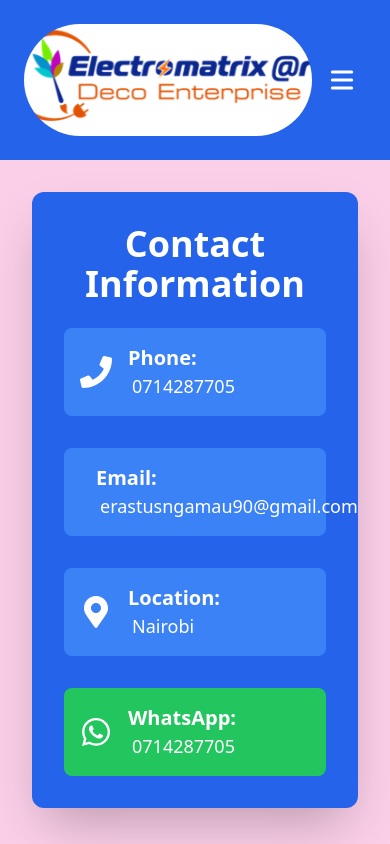
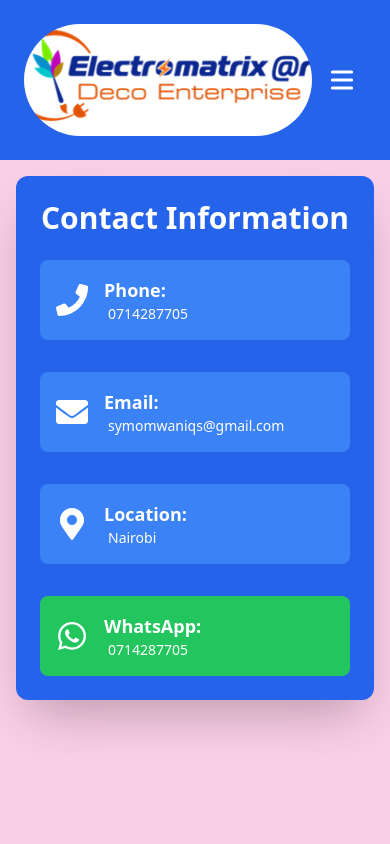
Before and after one commit to 36294966/ELECTROMATRIX-ART-DECO-LTD, a React (Create React App) app: page /contact in a window 390 px wide. Shown: the top 844 px of the page. Built offline with nearby package versions, Linux system fonts and the light colour scheme.

Commit message:
initial commit

```diff
--- a/src/Components/ContactUs.js
+++ b/src/Components/ContactUs.js
@@ -3,10 +3,10 @@ import { FaPhone, FaEnvelope, FaMapMarkerAlt, FaWhatsapp } from 'react-icons/fa'
 
 function Contact() {
   return (
-    <div className="p-8 bg-pink-200 min-h-screen flex justify-center items-start">
+    <div className="p-4 sm:p-8 bg-pink-200 min-h-screen flex justify-center items-start">
       {/* Larger, user-friendly contact card */}
-      <div className="w-full max-w-2xl bg-blue-600 text-white rounded-xl shadow-2xl p-8 space-y-6 transition-transform transform hover:scale-105 hover:shadow-3xl">
-        <h2 className="text-4xl font-bold mb-6 text-center">Contact Information</h2>
+      <div className="w-full max-w-2xl bg-blue-600 text-white rounded-xl shadow-2xl p-6 sm:p-8 space-y-6 transition-transform transform hover:scale-105 hover:shadow-3xl">
+        <h2 className="text-3xl sm:text-4xl font-bold mb-6 text-center">Contact Information</h2>
         {/* Contact Details List */}
         <div className="space-y-8">
 
@@ -14,8 +14,8 @@ function Contact() {
           <div className="flex items-center space-x-4 p-4 bg-blue-500 rounded-lg hover:bg-blue-400 transition duration-300 cursor-pointer">
             <FaPhone className="w-8 h-8" />
             <div>
-              <p className="text-xl font-semibold">Phone:</p>
-              <p className="text-lg ml-1">0714287705</p>
+              <p className="text-lg sm:text-xl font-semibold">Phone:</p>
+              <p className="text-sm sm:text-lg ml-1">0714287705</p>
             </div>
           </div>
 
@@ -23,8 +23,8 @@ function Contact() {
           <div className="flex items-center space-x-4 p-4 bg-blue-500 rounded-lg hover:bg-blue-400 transition duration-300 cursor-pointer">
             <FaEnvelope className="w-8 h-8" />
             <div>
-              <p className="text-xl font-semibold">Email:</p>
-              <p className="text-lg ml-1">erastusngamau90@gmail.com</p>
+              <p className="text-lg sm:text-xl font-semibold">Email:</p>
+              <p className="text-sm sm:text-lg ml-1">symomwaniqs@gmail.com</p>
             </div>
           </div>
 
@@ -32,8 +32,8 @@ function Contact() {
           <div className="flex items-center space-x-4 p-4 bg-blue-500 rounded-lg hover:bg-blue-400 transition duration-300 cursor-pointer">
             <FaMapMarkerAlt className="w-8 h-8" />
             <div>
-              <p className="text-xl font-semibold">Location:</p>
-              <p className="text-lg ml-1">Nairobi</p>
+              <p className="text-lg sm:text-xl font-semibold">Location:</p>
+              <p className="text-sm sm:text-lg ml-1">Nairobi</p>
             </div>
           </div>
 
@@ -46,8 +46,8 @@ function Contact() {
           >
             <FaWhatsapp className="w-8 h-8" />
             <div>
-              <p className="text-xl font-semibold">WhatsApp:</p>
-              <p className="text-lg ml-1">0714287705</p>
+              <p className="text-lg sm:text-xl font-semibold">WhatsApp:</p>
+              <p className="text-sm sm:text-lg ml-1">0714287705</p>
             </div>
           </a>
         </div>
--- a/src/Components/Home.js
+++ b/src/Components/Home.js
@@ -287,7 +287,7 @@ function Home() {
             animation: 'colorChange 10s ease-in-out infinite',
           }}
         >
-          Our Craft is Our Business, Fixing The Future
+          Our Craft is Our Business, And We Are Fixing The Future
         </h2>
         {/* Images grid */}
         <div className="grid grid-cols-1 sm:grid-cols-2 md:grid-cols-3 lg:grid-cols-4 gap-4 md:gap-6">
--- a/src/Components/Navbar.js
+++ b/src/Components/Navbar.js
@@ -17,7 +17,7 @@ function Navbar() {
         <img
           src={Logo}
           alt="Logo"
-          className="w-72 h-28 sm:w-64 sm:h-20 md:w-72 md:h-28 object-cover cursor-pointer transition-transform hover:scale-105 rounded-full"
+          className="w-72 h-28 sm:w-56 sm:h-20 md:w-72 md:h-28 object-cover cursor-pointer transition-transform hover:scale-105 rounded-full"
         />
       </div>
 
```
